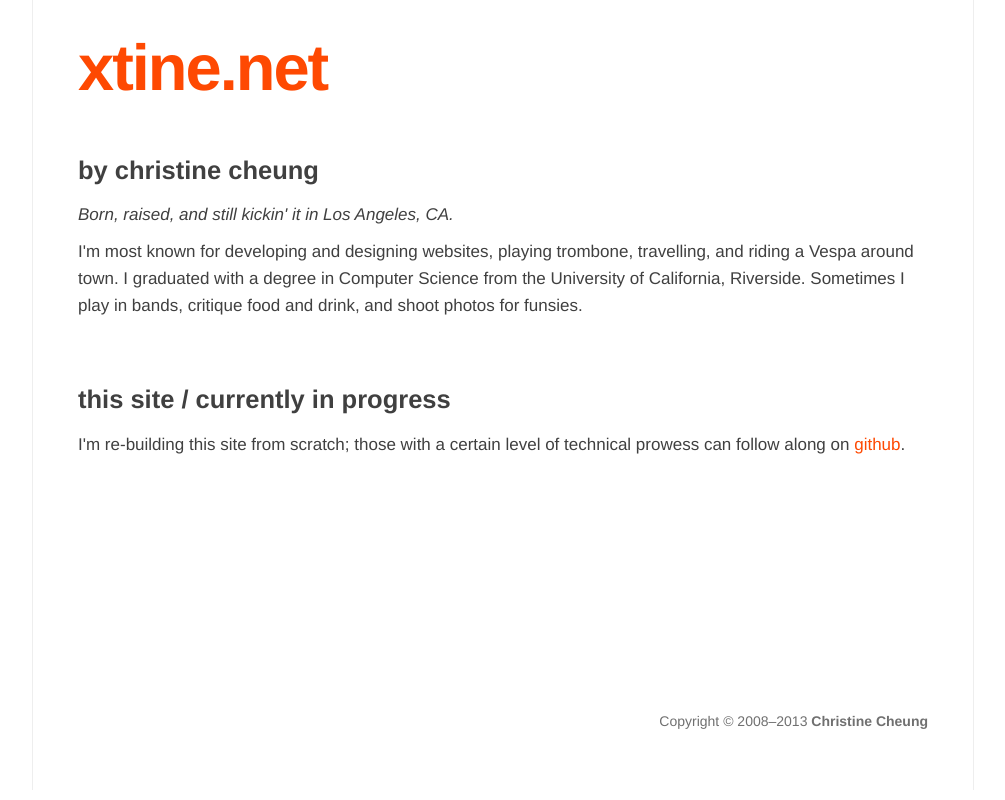
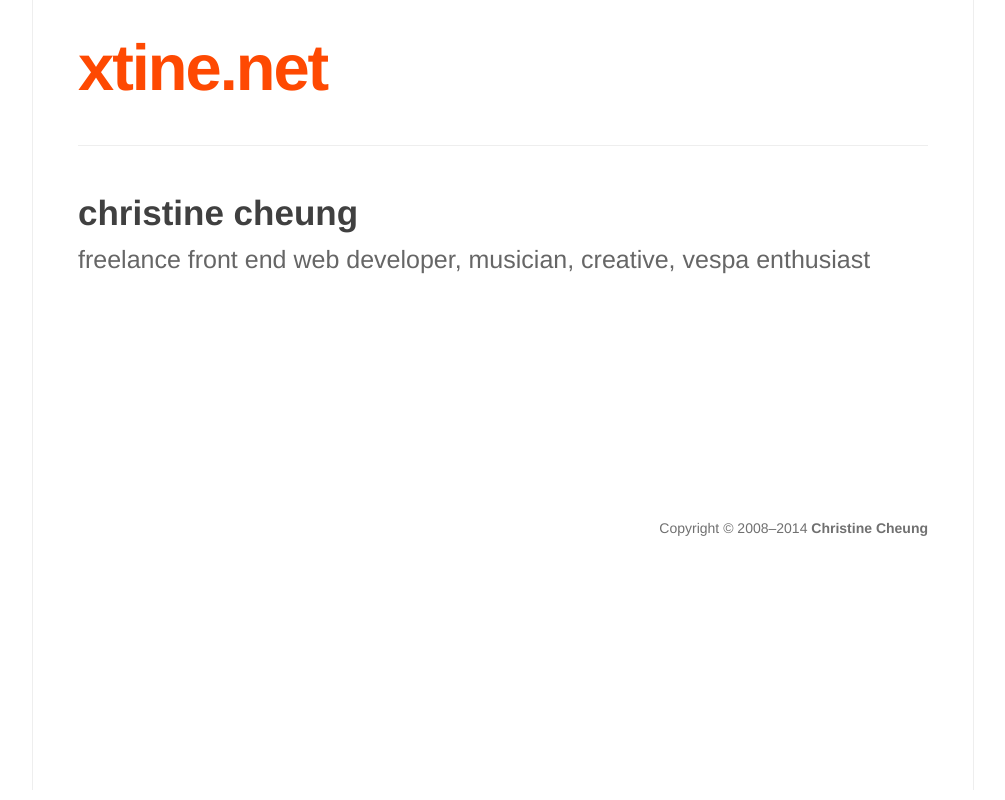
Before and after one commit to xtine/xtine.net, a Flask app: page / in a window 1280 px wide. Shown: the whole page, without its empty margins (137-1142 px from the left). Run offline with Flask 2, Linux system fonts and the light colour scheme.

Commit message:
homepage copy update

```diff
--- a/compass/sass/style.scss
+++ b/compass/sass/style.scss
@@ -73,6 +73,8 @@ p {
 }
 
 header {
+    border-bottom: 1px solid #eee;
+    @include clearfix();
 
     h1 {
         width: 250px;
@@ -80,7 +82,7 @@ header {
         font-size: 65px;
         line-height: 65px;
         letter-spacing: -2px;
-        margin: 0;
+        margin: 0 0 45px 0;
         cursor: default;
         float: left;
 
@@ -121,13 +123,25 @@ header {
 }
 
 #main {
-    padding: 55px 0;
+    padding: 45px 0;
     clear: both;
 
     animation: fadein 1s;
     -moz-animation: fadein 1s;
     -webkit-animation: fadein 1s;
     -o-animation: fadein 1s;
+
+    h2 {
+        padding: 0;
+        font-size: 35px;
+    }
+    h3 {
+        padding: 10px 0;
+        color: #666;
+        margin: 0;
+        font-size: 25px;
+        font-weight: normal;
+    }
 }
 
 .post {
--- a/static/css/style.css
+++ b/static/css/style.css
@@ -391,13 +391,26 @@ p {
   border-left: 1px solid #eee;
 }
 
+header {
+  border-bottom: 1px solid #eee;
+}
+header {
+  *zoom: 1;
+}
+header:before, header:after {
+  content: "";
+  display: table;
+}
+header:after {
+  clear: both;
+}
 header h1 {
   width: 250px;
   color: #FE4902;
   font-size: 65px;
   line-height: 65px;
   letter-spacing: -2px;
-  margin: 0;
+  margin: 0 0 45px 0;
   cursor: default;
   float: left;
 }
@@ -441,12 +454,23 @@ header nav li.active a {
 }
 
 #main {
-  padding: 55px 0;
+  padding: 45px 0;
   clear: both;
   animation: fadein 1s;
   -moz-animation: fadein 1s;
   -webkit-animation: fadein 1s;
   -o-animation: fadein 1s;
+}
+#main h2 {
+  padding: 0;
+  font-size: 35px;
+}
+#main h3 {
+  padding: 10px 0;
+  color: #666;
+  margin: 0;
+  font-size: 25px;
+  font-weight: normal;
 }
 
 .post {
--- a/templates/base.html
+++ b/templates/base.html
@@ -35,7 +35,7 @@
         </div>
 
         <footer>
-            Copyright © 2008–2013 <strong>Christine Cheung</strong>
+            Copyright © 2008–2014 <strong>Christine Cheung</strong>
         </footer>
 
     </div>
--- a/templates/index.html
+++ b/templates/index.html
@@ -4,15 +4,10 @@
 
             <div class="post">
 
-                <h2>by christine cheung</h2>
-                <p><em>Born, raised, and still kickin' it in Los Angeles, CA.</em></p>
-                <p>I'm most known for developing and designing websites, playing trombone, travelling, and riding a Vespa around town. I graduated with a degree in Computer Science from the University of California, Riverside. Sometimes I play in bands, critique food and drink, and shoot photos for funsies.</p>
+                <h2>christine cheung</h2>
+                <h3>freelance front end web developer, musician, creative, vespa enthusiast</h3>
 
             </div>
 
-            <div class="post">
-                <h2>this site / currently in progress</h2>
-                <p>I'm re-building this site from scratch; those with a certain level of technical prowess can follow along on <a href="https://github.com/xtine/xtine.net/tree/redesign">github</a>.</p>
-            </div>
 
 {% endblock content %}
```
